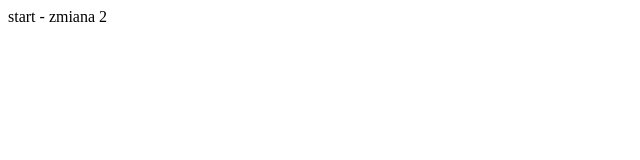
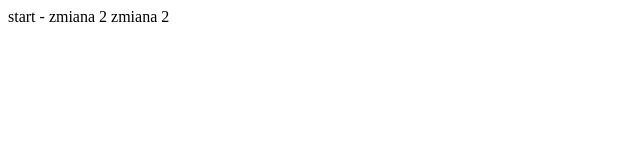
Before and after one commit to patrol102/sample, a plain HTML site: page index2.html in a window 1280 px wide. Shown: the full height of the page, 0-640 px from the left. Drawn offline with Linux system fonts and the light colour scheme.

Commit message:
zmiana 2

```diff
--- a/index2.html
+++ b/index2.html
@@ -1,3 +1,5 @@
 <body>
 start - zmiana 2
+zmiana 2
+
 </body>
```
